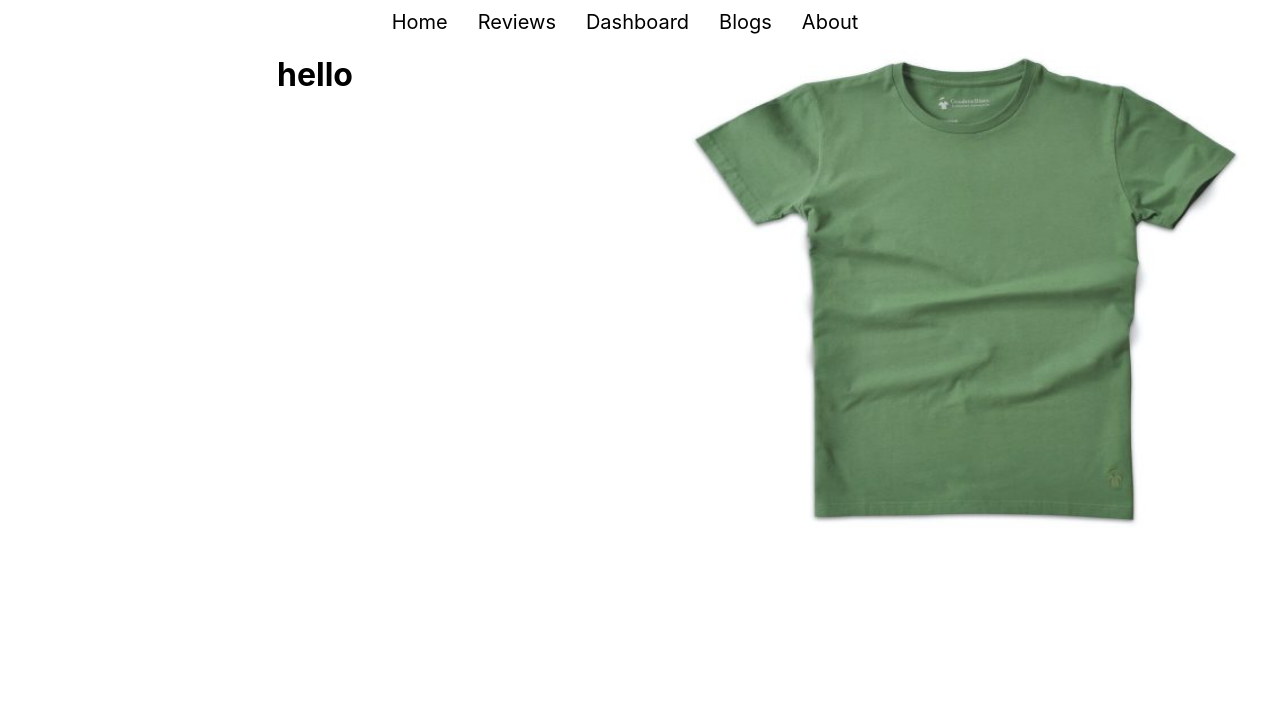
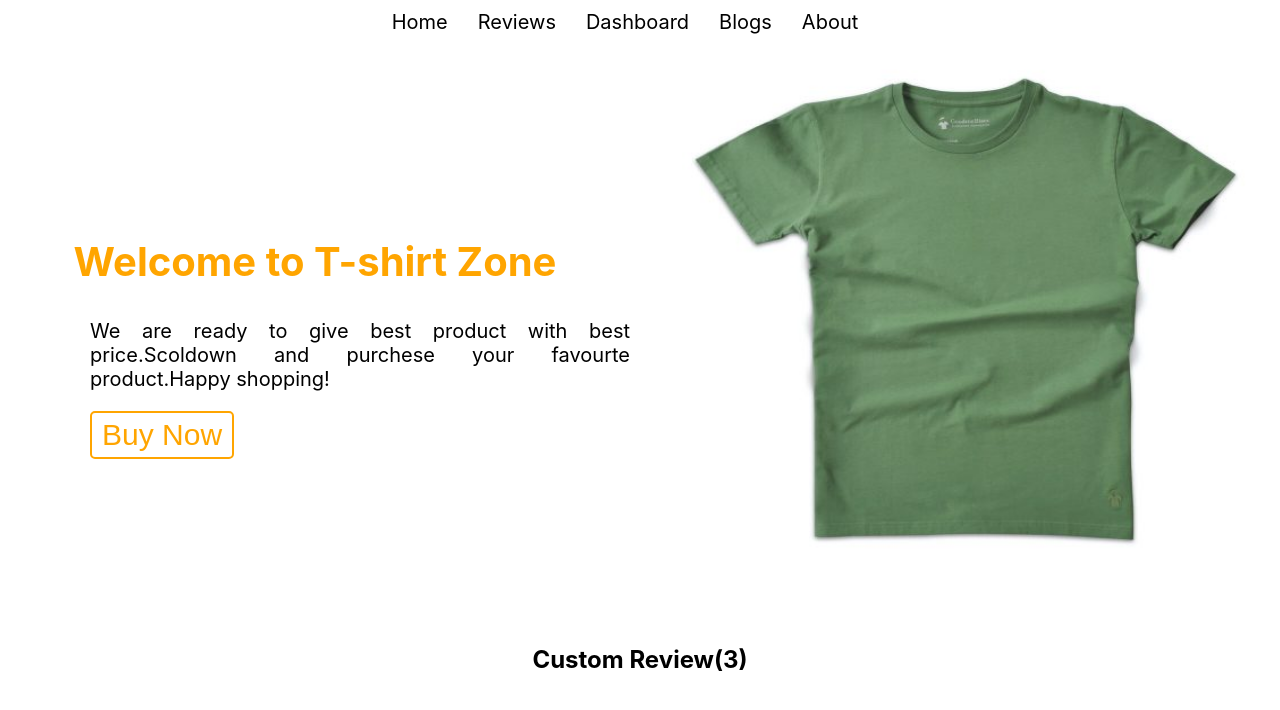
Before and after one commit to RussellAhmed11/product-analysis, a React (Create React App) app: page / in a window 1280 px wide. Shown: the top 710 px of the page. Built offline with nearby package versions, Linux system fonts and the light colour scheme.

Commit message:
complete bannar

```diff
--- a/src/Component/Blogs/Blogs.css
+++ b/src/Component/Blogs/Blogs.css
@@ -0,0 +1,14 @@
+.blogs-container{
+    display: grid;
+    grid-template-columns: repeat(2,1fr);
+    grid-gap: 20px;
+    margin: 10px;
+}
+.blogs-container .blogs{
+    border: 2px solid aqua;
+    border-radius: 5px;
+}
+.blogs-container .blogs p{
+    text-align: justify;
+    padding: 10px;
+}
--- a/src/Component/Blogs/Blogs.js
+++ b/src/Component/Blogs/Blogs.js
@@ -1,9 +1,21 @@
 import React from 'react';
+import "./Blogs.css"
 
 const Blogs = () => {
     return (
-        <div>
-            <h1>i am from blogs</h1>
+        <div className='blogs-container'>
+            <div className='blogs'>
+                <h1>What is contex api?</h1>
+                <p>The React Context API is a way for a React app to     effectively produce global variables that can be passed around. This is the alternative to "prop drilling" or moving props from grandparent to child to parent, and so on. Context is also touted as an easier, lighter approach to state management using Redux.
+
+                Context API is a (kind of) new feature added in version 16.3 of React that allows one to share state across the entire app (or part of it) lightly and with ease</p>
+            </div>
+            <div className='blogs'>
+                <h1>what is symantic tag?</h1>
+                <p>Semantic HTML or semantic markup is HTML that introduces meaning to the web page rather than just presentation. For example, a p tag indicates that the enclosed text is a paragraph. This is both semantic and presentational because people know what paragraphs are, and browsers know how to display them.
+
+                On the flip side of this equation, tags such as b and i are not semantic. They define only how the text should look (bold or italic), and don't provide any additional meaning to the markup.</p>
+            </div>
         </div>
     );
 };
--- a/src/Component/Home/Home.css
+++ b/src/Component/Home/Home.css
@@ -2,6 +2,31 @@
     display: grid;
     grid-template-columns: repeat(2,1fr);
     gap: 20px;
+    margin-top: 20px;
+}
+.home-conaiten-left{
+    margin-top: 150px;
+    margin-left: 90px;
+
+}
+.home-conaiten-left h1{
+    font-size: 40px;
+    color:orange;
+    margin-left: -90px;
+}
+.home-conaiten-left p{
+    font-size: 20px;
+    text-align: justify;
+}
+.home-conaiten-left button{
+    font-size: 30px;
+    color: orange;
+    border: 2px solid orange;
+    background-color: transparent;
+    border-radius: 5px;
+    padding: 5px 10px;
+    display: block;
+
 }
 .home-container-right img{
     width: 90%;
--- a/src/Component/Home/Home.js
+++ b/src/Component/Home/Home.js
@@ -4,14 +4,23 @@ import "./Home.css"
 const Home = () => {
     return (
         <div>
-            <div className='banner-container'>
+             <section>
+             <div className='banner-container'>
                 <div className="home-conaiten-left">
-                    <h1>hello</h1>
+                    <h1>Welcome to T-shirt Zone</h1>
+                    <p>We are ready to give best product with best price.Scoldown and purchese your favourte product.Happy shopping!</p>
+                    <button>Buy Now</button>
                 </div>
                 <div className="home-container-right">
                     <img src={require("../img/t-shirt-vert-aventure-col-rond-pey407t1tfct0ne81ogobmigygi0tgib5h3zwzco7c.jpeg")} alt=""/>
                 </div>
             </div>
+             </section>
+            <section>
+                <div className="review-container">
+                    <h1>Custom Review(3)</h1>
+                </div>
+            </section>
         </div>
     );
 };
```
